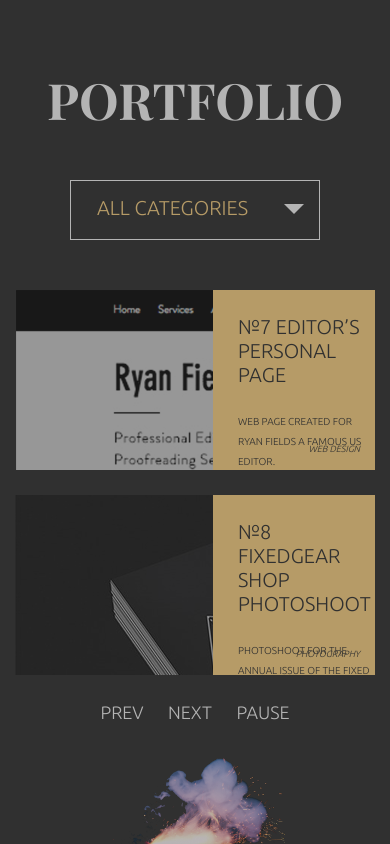
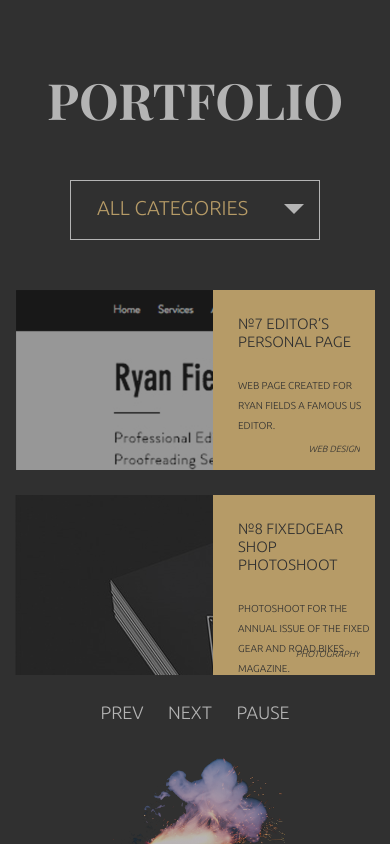
Before and after one commit to kogutenko-alex/kogutenko-site, a plain HTML site: page index.html in a window 390 px wide. Shown: the part 1135-1979 px from the top of the page. Drawn offline with Linux system fonts and the light colour scheme.

Commit message:
update slider

```diff
--- a/css/media-section-style.css
+++ b/css/media-section-style.css
@@ -366,6 +366,20 @@
    }
 }
 
-@media (max-width:767px) {}
+@media (max-width:767px) {
+   .portfolio__item-content__title {
+      font-size: 15px;
+      text-overflow: ellipsis;
+      overflow: hidden;
+   }
+   .portfolio__item-content__info {
+      text-overflow: ellipsis;
+      overflow: hidden;
+   }
+   .portfolio__item-content__signature {
+      text-overflow: ellipsis;
+      overflow: hidden;
+   }
+}
 
 @media (max-width:479px) {}
```
